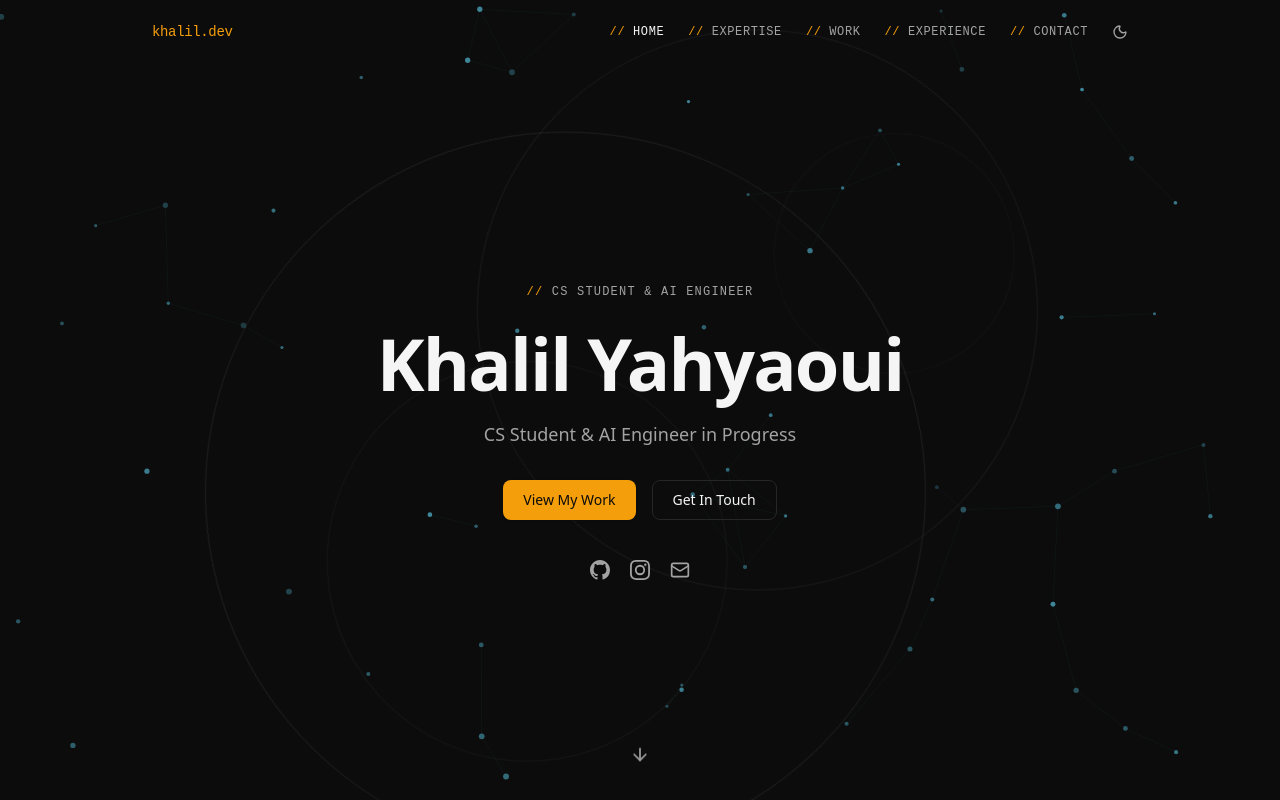
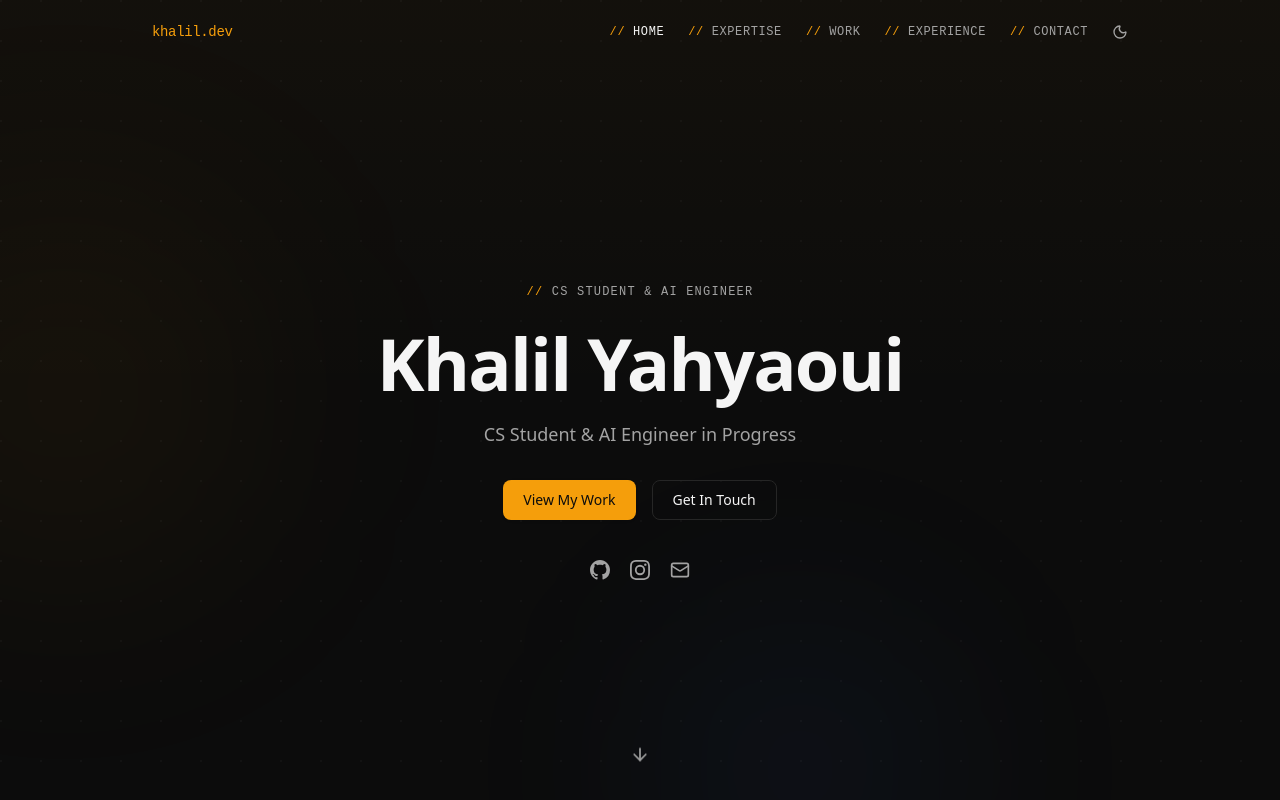
Before and after one commit to khalilgith/portofilo, a Next.js app: page / in a window 1280 px wide. Shown: the top 800 px of the page. Built offline with nearby package versions, Linux system fonts and the light colour scheme.

Commit message:
Replace effects with subtle ambient background

```diff
--- a/src/components/HeroBackground.tsx
+++ b/src/components/HeroBackground.tsx
@@ -1,166 +1,24 @@
 "use client"
 
-import { useEffect, useRef } from "react"
-
-const RINGS = [
-  { size: 300, duration: 80, direction: 1, opacity: 0.04 },
-  { size: 500, duration: 120, direction: -1, opacity: 0.06 },
-  { size: 700, duration: 160, direction: 1, opacity: 0.08 },
-  { size: 900, duration: 200, direction: -1, opacity: 0.10 },
-]
-
 export default function HeroBackground() {
-  const canvasRef = useRef<HTMLCanvasElement>(null)
-
-  useEffect(() => {
-    const isMobile = window.innerWidth < 768
-    const canvas = canvasRef.current
-    if (!canvas || isMobile) return
-
-    const ctx = canvas.getContext("2d")
-    if (!ctx) return
-
-    let animId: number
-    let mouseX = -1000
-    let mouseY = -1000
-
-    const resize = () => {
-      canvas.width = canvas.offsetWidth
-      canvas.height = canvas.offsetHeight
-    }
-    resize()
-    window.addEventListener("resize", resize)
-
-    const onMouse = (e: MouseEvent) => {
-      const rect = canvas.getBoundingClientRect()
-      mouseX = e.clientX - rect.left
-      mouseY = e.clientY - rect.top
-    }
-    window.addEventListener("mousemove", onMouse)
-
-    const cvs = canvas
-    const COUNT = 60
-    const particles = Array.from({ length: COUNT }, () => ({
-      x: Math.random() * cvs.width,
-      y: Math.random() * cvs.height,
-      vx: (Math.random() - 0.5) * 0.3,
-      vy: (Math.random() - 0.5) * 0.3,
-      r: 1.5 + Math.random() * 1.5,
-      alpha: 0.2 + Math.random() * 0.4,
-    }))
-
-    function draw() {
-      if (!ctx || !cvs) return
-      if (document.visibilityState !== "visible") {
-        animId = requestAnimationFrame(draw)
-        return
-      }
-
-      ctx.clearRect(0, 0, cvs.width, cvs.height)
-
-      for (let i = 0; i < COUNT; i++) {
-        const p = particles[i]
-
-        const dx = p.x - mouseX
-        const dy = p.y - mouseY
-        const dist = Math.sqrt(dx * dx + dy * dy)
-        if (dist < 120) {
-          const force = (120 - dist) * 0.03
-          const angle = Math.atan2(dy, dx)
-          p.vx += Math.cos(angle) * force
-          p.vy += Math.sin(angle) * force
-        }
-
-        p.vx *= 0.98
-        p.vy *= 0.98
-
-        p.x += p.vx
-        p.y += p.vy
-
-        if (p.x < 0) p.x = cvs.width
-        if (p.x > cvs.width) p.x = 0
-        if (p.y < 0) p.y = cvs.height
-        if (p.y > cvs.height) p.y = 0
-
-        ctx.beginPath()
-        ctx.arc(p.x, p.y, p.r, 0, Math.PI * 2)
-        ctx.fillStyle = `rgba(97, 218, 251, ${p.alpha})`
-        ctx.fill()
-      }
-
-      for (let i = 0; i < COUNT; i++) {
-        for (let j = i + 1; j < COUNT; j++) {
-          const a = particles[i]
-          const b = particles[j]
-          const dx = a.x - b.x
-          const dy = a.y - b.y
-          const dist = Math.sqrt(dx * dx + dy * dy)
-          if (dist < 100) {
-            ctx.beginPath()
-            ctx.moveTo(a.x, a.y)
-            ctx.lineTo(b.x, b.y)
-            ctx.strokeStyle = "rgba(97, 218, 251, 0.08)"
-            ctx.lineWidth = 0.5
-            ctx.stroke()
-          }
-        }
-      }
-
-      animId = requestAnimationFrame(draw)
-    }
-
-    animId = requestAnimationFrame(draw)
-
-    return () => {
-      cancelAnimationFrame(animId)
-      window.removeEventListener("resize", resize)
-      window.removeEventListener("mousemove", onMouse)
-    }
-  }, [])
-
   return (
     <div
       className="absolute inset-0 overflow-hidden pointer-events-none"
       style={{ zIndex: 0 }}
       aria-hidden="true"
     >
-      <div className="absolute inset-0 flex items-center justify-center scale-[0.6] sm:scale-100">
-        <svg
-          viewBox="-500 -500 1000 1000"
-          className="absolute"
-          style={{ width: 1000, height: 1000, maxWidth: "100vw", maxHeight: "100vh" }}
-        >
-          {RINGS.map((ring) => (
-            <circle
-              key={ring.size}
-              cx={0}
-              cy={0}
-              r={ring.size / 2}
-              fill="none"
-              stroke="white"
-              strokeWidth={1}
-              opacity={ring.opacity}
-              style={{
-                transformOrigin: "center",
-                animation: `orbit-spin ${ring.duration}s linear infinite`,
-                animationDirection: ring.direction === 1 ? "normal" : "reverse",
-              }}
-            />
-          ))}
-        </svg>
-      </div>
+      <div className="absolute inset-0 bg-gradient-to-b from-primary/[0.03] via-transparent to-transparent" />
 
-      <style>{`
-        @keyframes orbit-spin {
-          from { transform: rotate(0deg); }
-          to { transform: rotate(360deg); }
-        }
-      `}</style>
+      <div className="absolute top-1/4 -left-32 size-96 rounded-full bg-primary/5 blur-[120px]" />
+      <div className="absolute -bottom-32 right-1/4 size-80 rounded-full bg-blue-500/5 blur-[100px]" />
 
-      <canvas
-        ref={canvasRef}
-        className="absolute inset-0 w-full h-full"
-        aria-hidden="true"
+      <div
+        className="absolute inset-0 opacity-[0.03]"
+        style={{
+          backgroundImage:
+            "radial-gradient(circle at 1px 1px, white 1px, transparent 0)",
+          backgroundSize: "40px 40px",
+        }}
       />
     </div>
   )
```
